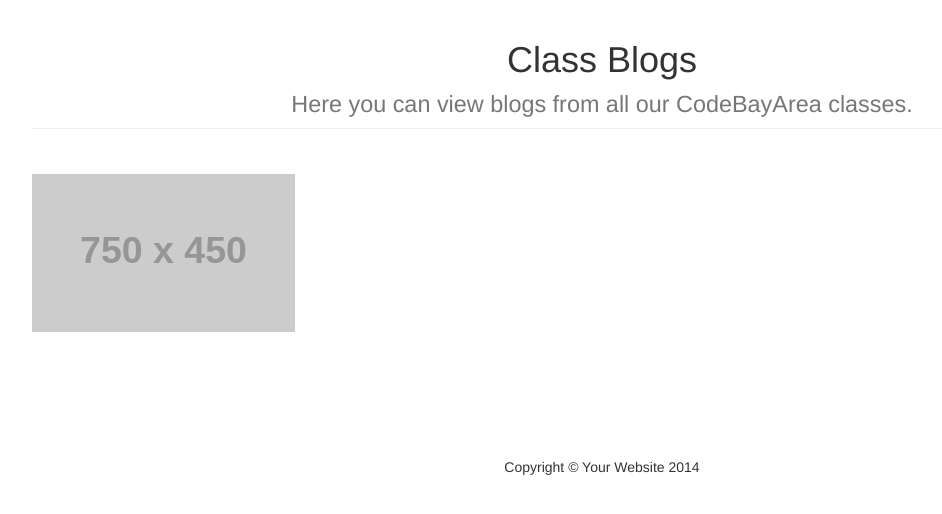
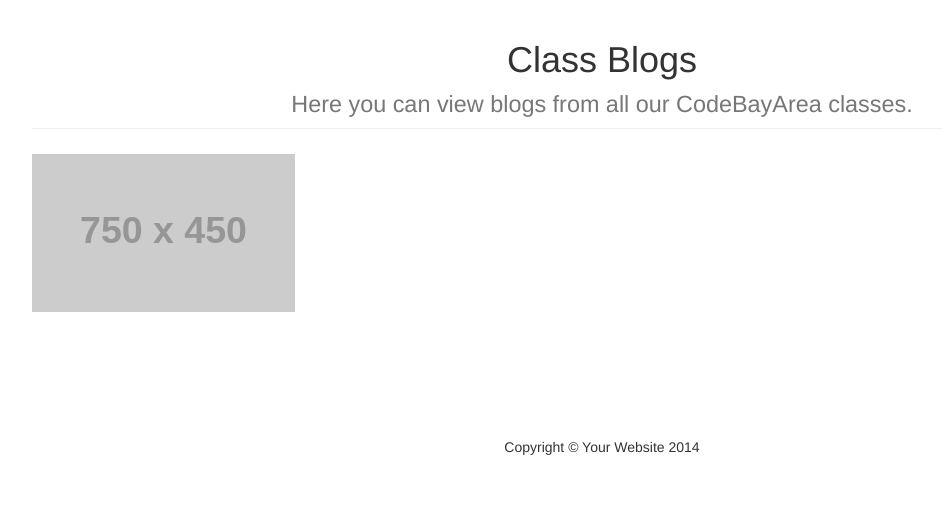
Before and after one commit to codebayarea/codebayarea.github.io, a Jekyll site: the page blogindex.html, which Jekyll copies as it is, in a window 1280 px wide. Shown: the top 514 px of the page, without its empty margins (38-980 px from the left). Built offline with Jekyll 4.4.1, drawn with Linux system fonts in a browser that asks for light colours.

Commit message:
Update 4-col-portfolio.css

```diff
--- a/css/4-col-portfolio.css
+++ b/css/4-col-portfolio.css
@@ -6,5 +6,5 @@
 
 .portfolio-item {
     margin-bottom: 25px;
-    margin-top: 25px;
+    margin-top: 5px;
 }
```
